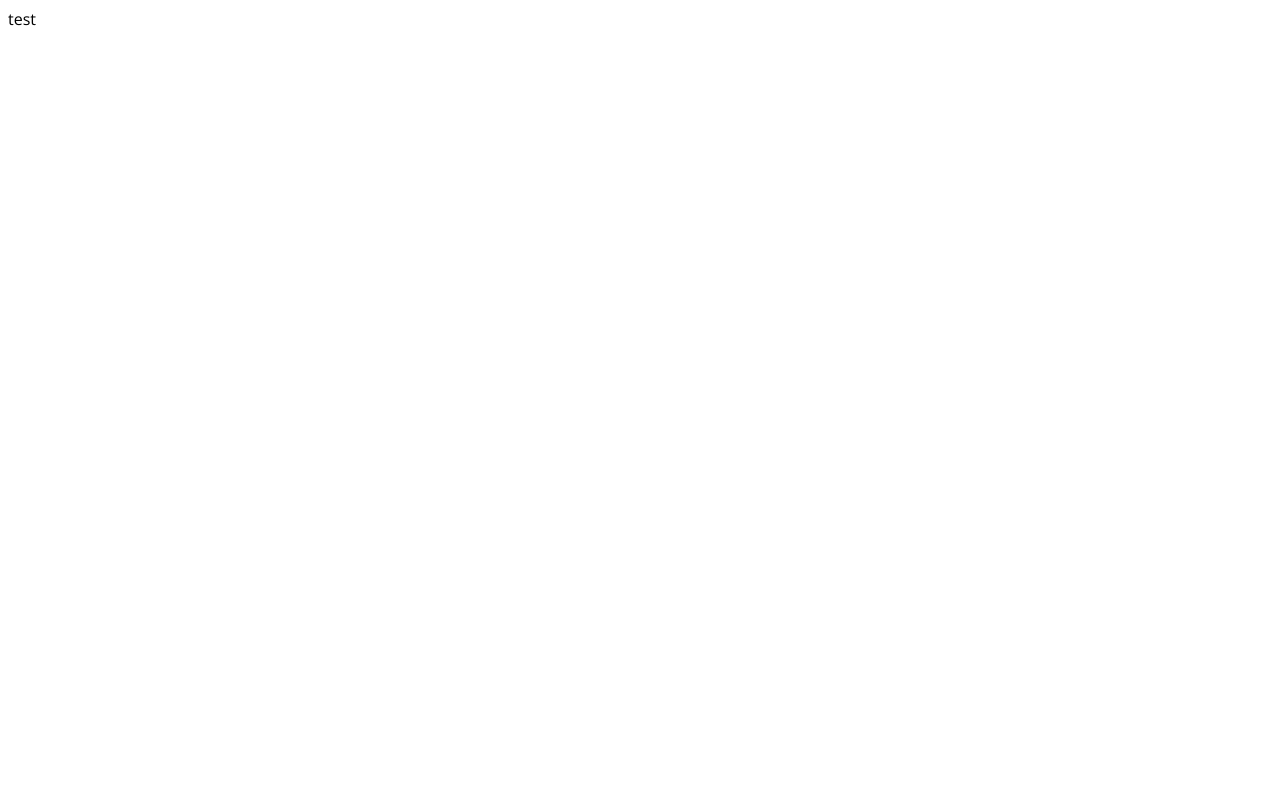
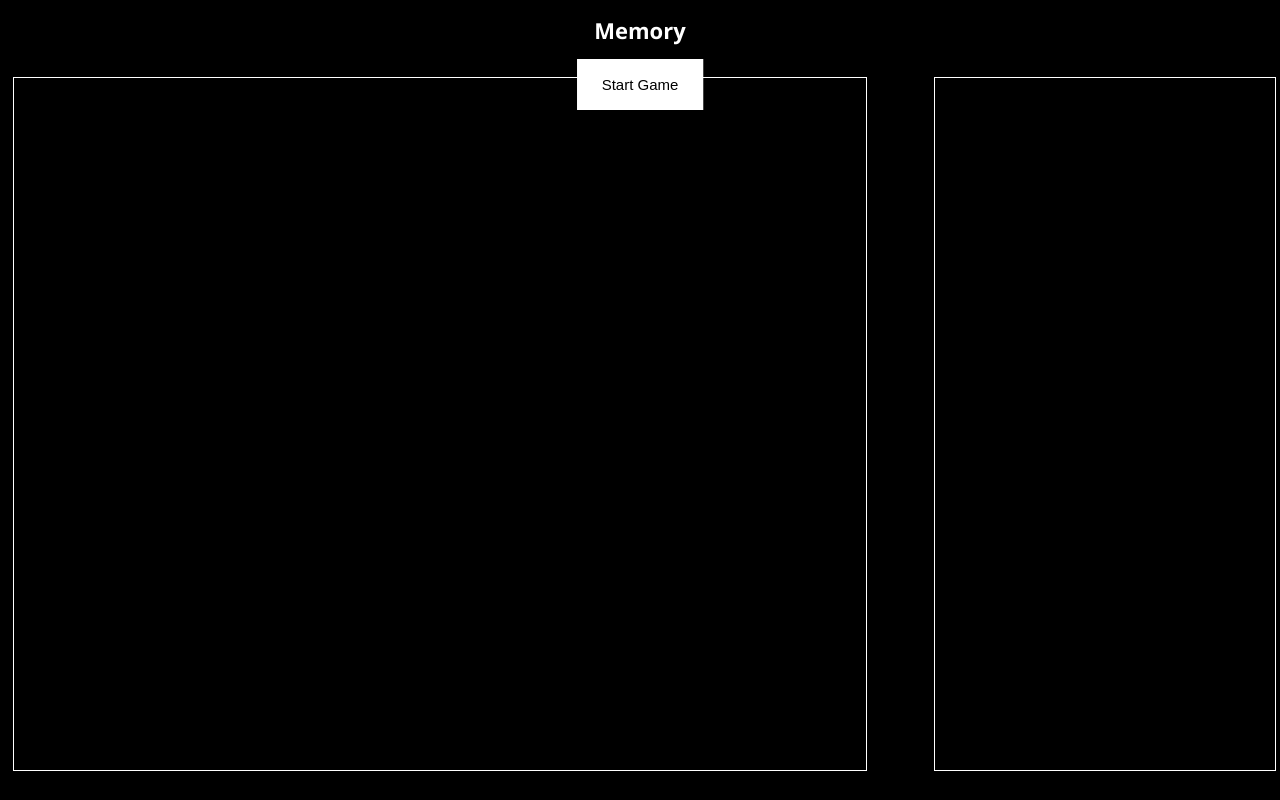
Before and after one commit to Gamify-IT/memory, a Vue app: page / in a window 1280 px wide. Built offline with nearby package versions, Linux system fonts and the light colour scheme.

Commit message:
first basic website frontend

```diff
--- a/src/App.vue
+++ b/src/App.vue
@@ -1,11 +1,28 @@
 <template>
-  <div class="app">test</div>
+  <div id="MemoryBox"></div>
+  <div id="PairBox"></div>
+  <div class="center">
+    <div class="app"><HeaderWebsite /></div>
+    <button onclick="startGame()" class="button button1">Start Game</button>
+  </div>
 </template>
 
 <script lang="ts">
 import { defineComponent } from "vue";
+import HeaderWebsite from "@/components/HeaderWebsite.vue";
 export default defineComponent({
   name: "App",
-  components: {},
+  components: { HeaderWebsite },
 });
+
+//const whiteBox = document.querySelector("Button");
+//whiteBox.addEventListener("click", function () {
+//const whiteMemoryBox = document.getElementById("MemoryBox");
+//whiteMemoryBox!.style.borderColor = "white";
+//});
+document.getElementById("MemoryBox")?.style;
+
+function startGame() {
+  document.getElementById("MemoryBox")!.style.borderColor = "white";
+}
 </script>
--- a/src/assets/global.css
+++ b/src/assets/global.css
@@ -1,6 +1,82 @@
 @import url('https://fonts.googleapis.com/css2?family=Open+Sans:wght@300;400;600;700&display=swap');
 
-body {
+body,
+html {
     font-family: 'Open Sans';
-    background: #ffffff;
+    background: #000000;
+    font-size: 10px;
+    width: 100%;
+    height: 100%;
+    margin: 0;
+    padding: 0;
+    display: flex;
+
+
 }
+
+h1{
+    text-align: center;
+    font-size: 220%;
+}
+
+.button {
+    background-color: #ffffff;
+    color: #000000;
+    border: none;
+    padding: 1em 1.5em;
+    text-align: center;
+    text-decoration: none;
+    display: inline-block;
+    font-size: 1.5em;
+    cursor: pointer;
+    transition-duration: 0.4s;
+    }
+
+.button1 {
+    background-color: #ffffff;
+    color: #000000;
+    border: 2px solid #ffffff;
+    }
+.button1:hover{
+    background-color: #000000;
+    color: #ffffff;
+    border: 2px solid #000000;
+}
+
+
+.center {
+    margin: 0;
+    position: absolute;
+    left: 50%;
+    top: 0.001%;
+    -ms-transform: translate(-50%,0.001%);
+    transform: translate(-50%,0.001%);
+}
+
+
+
+#MemoryBox {
+    position: absolute;
+    border: 0.5px solid #ffffff;
+    margin-top: 6%;
+    height: 84%;
+    width: 65%;
+    margin-left: 1%;
+    padding: 10px;
+
+}
+
+#PairBox {
+    position: absolute;
+    padding: 10px;
+    border: 0.5px solid #ffffff;
+    margin-top: 6%;
+    height: 84%;
+    width: 25%;
+    margin-left: 73%;
+
+}
+
+.newBorder {
+    border: 0.5px solid #ffffff;
+}
--- /dev/null
+++ b/src/components/HeaderWebsite.vue
@@ -0,0 +1,12 @@
+<template>
+  <h1 style="color: white">Memory</h1>
+  <!--<form>
+    <button type="submit">Start Game</button>
+  </form>-->
+</template>
+
+<script lang="ts">
+export default {};
+</script>
+
+<style lang="scss" scoped></style>
```
Also changed, not shown: 1 other file (tests, documents, lock files or other folders).
